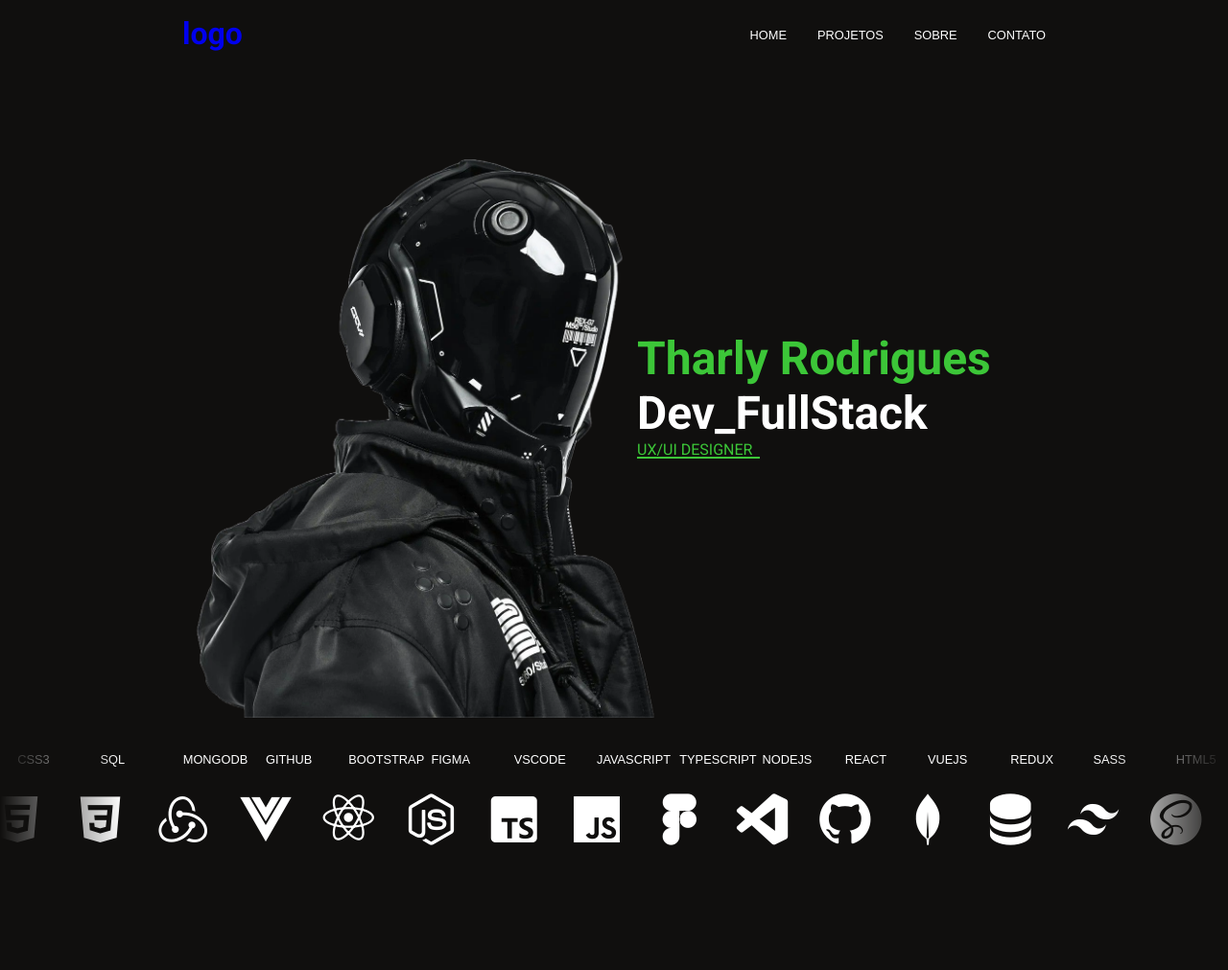
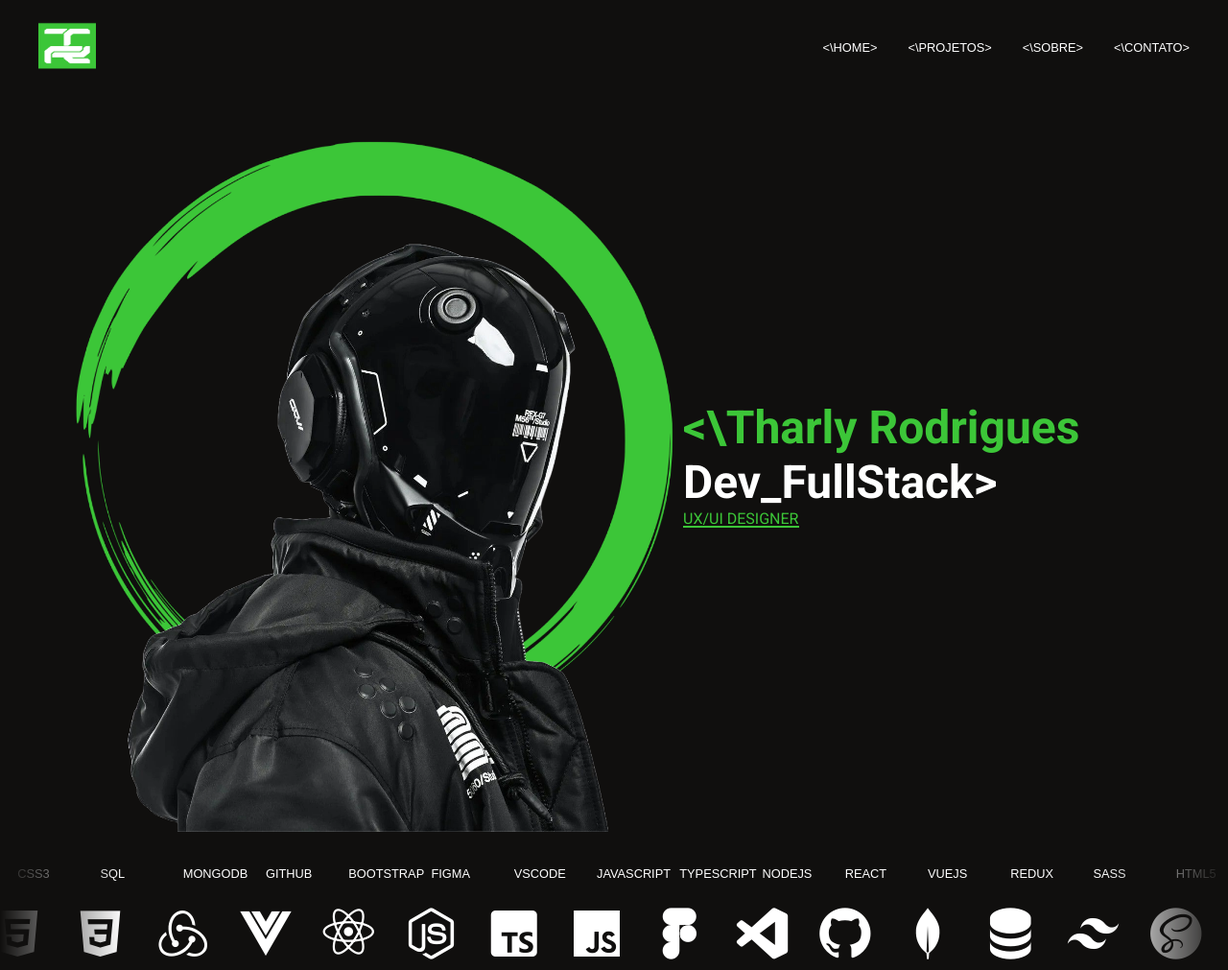
Before and after one commit to TharlyRodrigues/MeuPortfio, a plain HTML site: page index.html in a window 1280 px wide. Shown: the top 1011 px of the page at 96% size. Before the commit the page ends 892 px from the top, so only its background shows below. Drawn offline with nearby package versions, Linux system fonts and the light colour scheme; a web font is replaced by a local one.

Commit message:
melhorias no home e logo

```diff
--- a/globalStyle.css
+++ b/globalStyle.css
@@ -1,6 +1,7 @@
 :root {
   --text-green: #3cc638;
   --text-white: #ffffff;
+  --color-on: #ffffff;
   --bg-prime: #100f0e;
   --color-green: #3cc638;
   --color-green2: #93e541;
@@ -11,3 +12,10 @@
   padding: 0;
   box-sizing: border-box;
 }
+
+/* class uteis */
+
+.icon {
+  font-size: 2.5rem;
+  color: var(--color-on);
+}
--- a/index.html
+++ b/index.html
@@ -25,17 +25,19 @@
   <body>
     <header>
       <div class="container">
-        <a href="#" class="bg-logo"><h1>logo</h1></a>
+        <a href="#" class="bg-logo"><img src="img/logo.png" alt="" /></a>
         <div class="toggle-menu"><i class="bx bx-menu-alt-left"></i></div>
         <ul class="nav-list">
           <div class="close-menu"><i class="bx bx-x"></i></div>
-          <li class="nav-item"><a href="#home" class="nav-link">HOME</a></li>
+          <li class="nav-item"><a href="#home" class="nav-link"><\HOME></a></li>
           <li class="nav-item">
-            <a href="#projetos" class="nav-link">PROJETOS</a>
+            <a href="#projetos" class="nav-link"><\PROJETOS></a>
           </li>
-          <li class="nav-item"><a href="#sobre" class="nav-link">SOBRE</a></li>
           <li class="nav-item">
-            <a href="#contato" class="nav-link">CONTATO</a>
+            <a href="#sobre" class="nav-link"><\SOBRE></a>
+          </li>
+          <li class="nav-item">
+            <a href="#contato" class="nav-link"><\CONTATO></a>
           </li>
         </ul>
       </div>
@@ -44,18 +46,23 @@
       <section id="home" class="home">
         <div class="container">
           <div class="left">
-            <img src="img/file.png" alt="" />
+            <img src="img/img1.png" alt="" />
           </div>
           <div class="right">
+            <div class="rigth-text">
               <h1>
-              <span style="color: #3cc638">Tharly Rodrigues</span
-              ><br />Dev_FullStack
+                <span style="color: #3cc638"><\Tharly Rodrigues </span
+                ><br />Dev_FullStack>
               </h1>
               <p>UX/UI DESIGNER</p>
             </div>
+
+            <div class="right-social"></div>
+          </div>
         </div>
       </section>
-
+      <section class="scroll-infinite">
+        <div class="scroll-container">
           <div
             class="slider"
             reverse="true"
@@ -169,6 +176,8 @@
               </div>
             </div>
           </div>
+        </div>
+      </section>
     </main>
   </body>
 </html>
--- a/style.css
+++ b/style.css
@@ -15,7 +15,7 @@ a {
 
 .container {
   display: flex;
-  max-width: 900px;
+  max-width: 1200px;
   margin: 0 auto;
 }
 
@@ -31,10 +31,9 @@ header .container {
   padding-block: 1rem;
 }
 
-.logo {
-  width: 50px;
-  height: 50px;
-  object-fit: cover;
+.bg-logo img {
+  width: 60px;
+  height: 60px;
 }
 
 .toggle-menu,
@@ -95,17 +94,19 @@ header .container {
   color: var(--text-white);
   font-family: "Roboto", sans-serif;
   font-size: 3rem;
+  margin-left: 3rem;
 }
 
 .home .container .right p {
   color: var(--text-green);
   position: relative;
   font-family: "Roboto", sans-serif;
+  margin-left: 3rem;
 }
 
 .home .container .right p::after {
   content: "";
-  width: 30%;
+  width: 23%;
   height: 2px;
   background-color: var(--text-green);
   position: absolute;
```
Also changed, not shown: img/img1.png (added), img/logo.png (added). Lines whose indentation alone changed are shown as unchanged.
